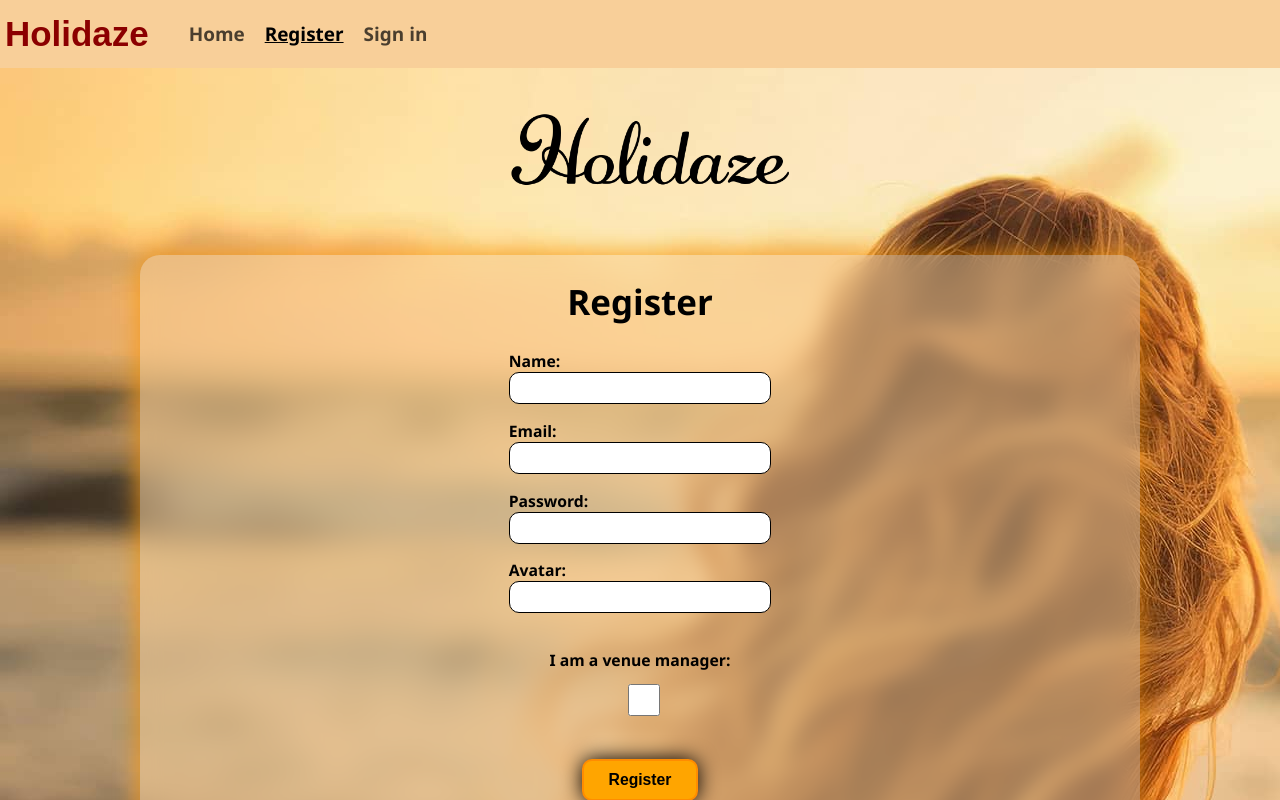
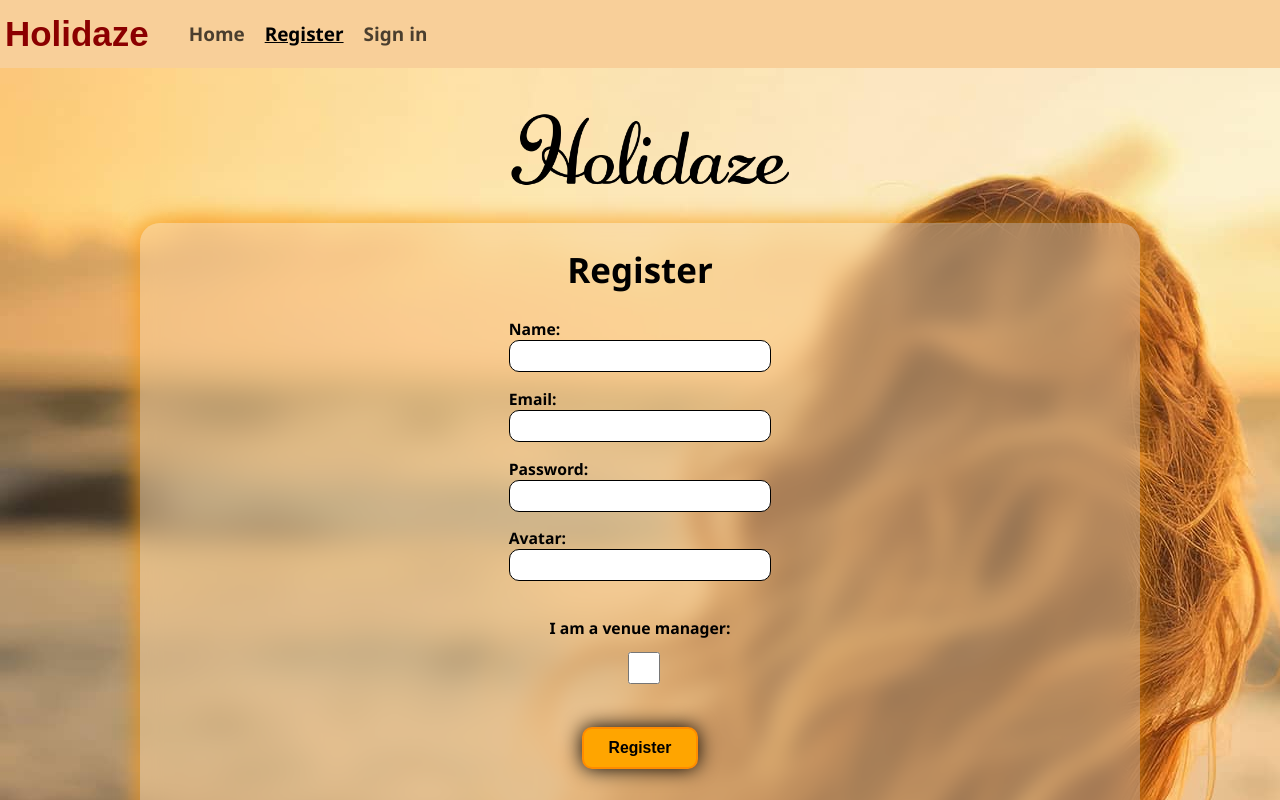
Before and after one commit to MariceAshtiani/Holidaze, a React (Vite) app: page /register in a window 1280 px wide. Shown: the top 800 px of the page. Built offline with nearby package versions, Linux system fonts and the light colour scheme; a web font is replaced by a local one.

Commit message:
register page update

```diff
--- a/src/Pages/Register/index.jsx
+++ b/src/Pages/Register/index.jsx
@@ -16,14 +16,12 @@ export default function RegistrationPage() {
                 </Helmet>
             </HelmetProvider>
             <main className="registerMain">
-            <Logo></Logo>
-                <div className="mainContainer">
-                    <StyledPage>
+                <StyledPage>
+                     <Logo></Logo>
                         <div className="registerForm">
                             <RegistrationForm />
                         </div>
-                    </StyledPage>
-                </div>
+                </StyledPage>
             </main>
         </>
     );
```
